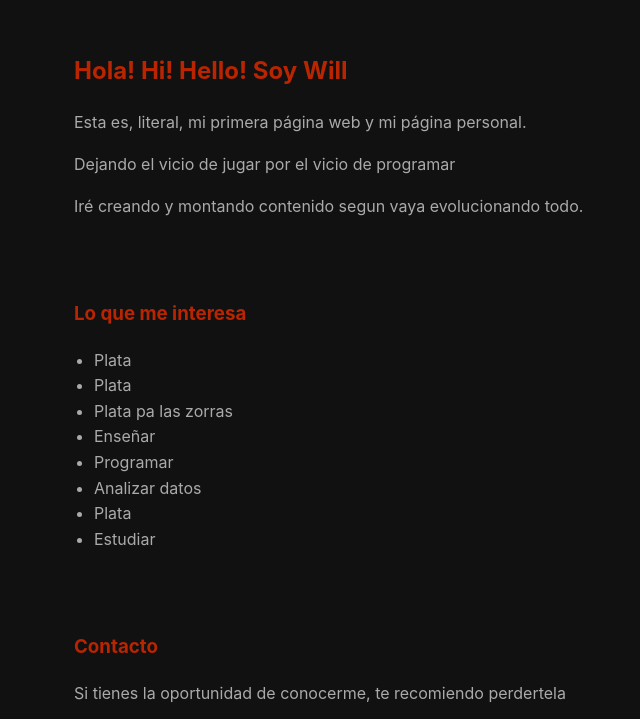
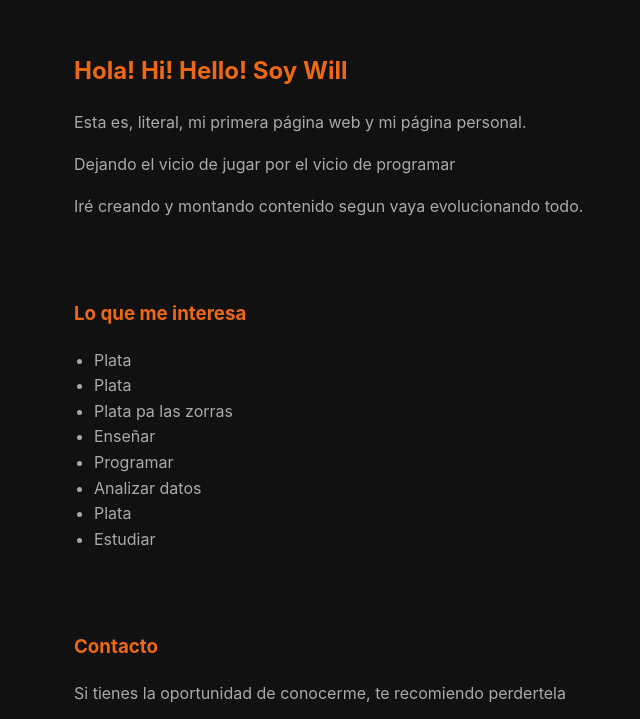
Before and after one commit to willl182/w182-page, a plain HTML site: page index.html in a window 1280 px wide. Shown: the part 74-793 px from the top of the page, without its empty margins (231-871 px from the left). Drawn offline with Linux system fonts and the light colour scheme; a script that the page names is missing.

Commit message:
ajuste nuevo de estilo. colores headings

```diff
--- a/css/style.css
+++ b/css/style.css
@@ -27,7 +27,7 @@ header h1 {
 
 h2,
 h3 {
-  color: #b82500; /* Color de los subtítulos */
+  color: #ed6815; /* Color de los subtítulos */
 }
 
 section {
```
